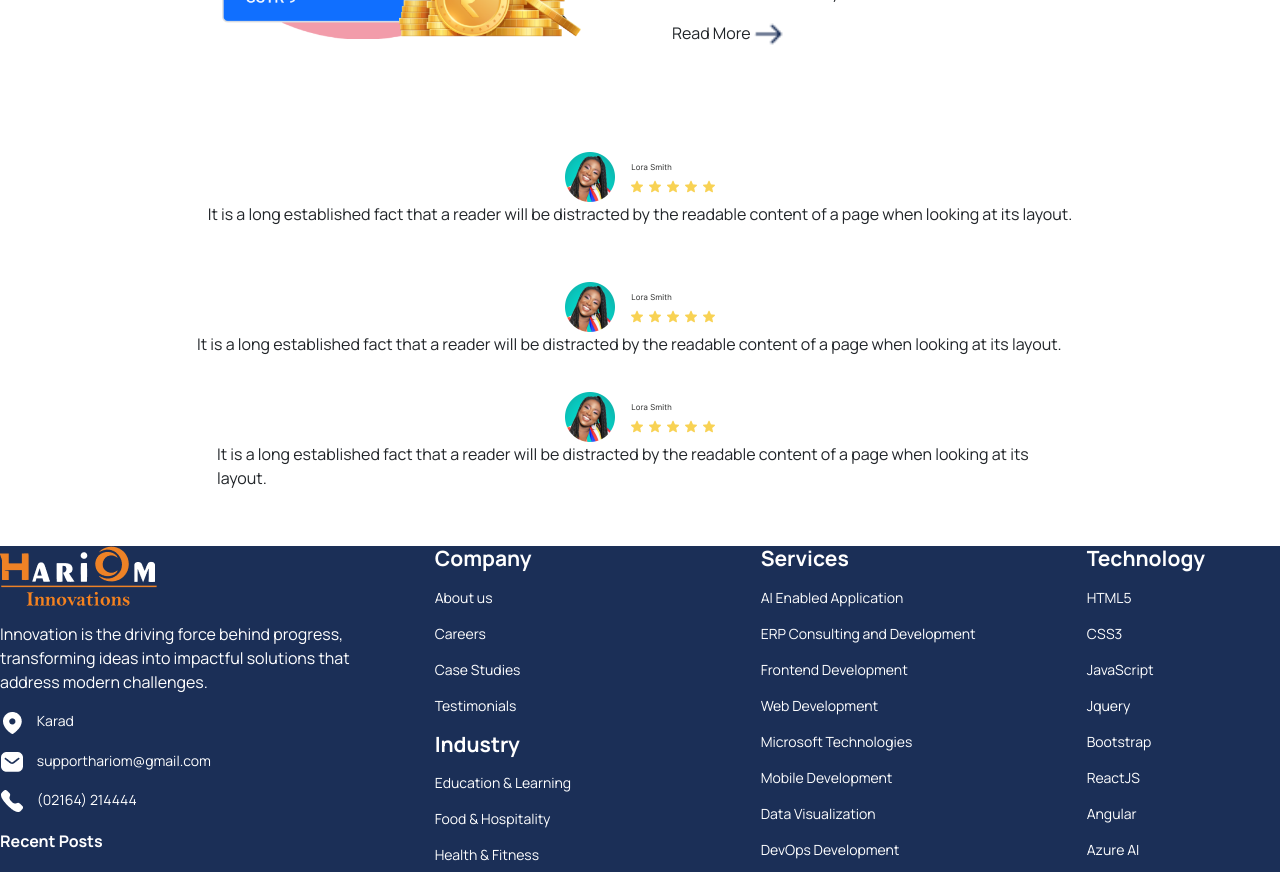
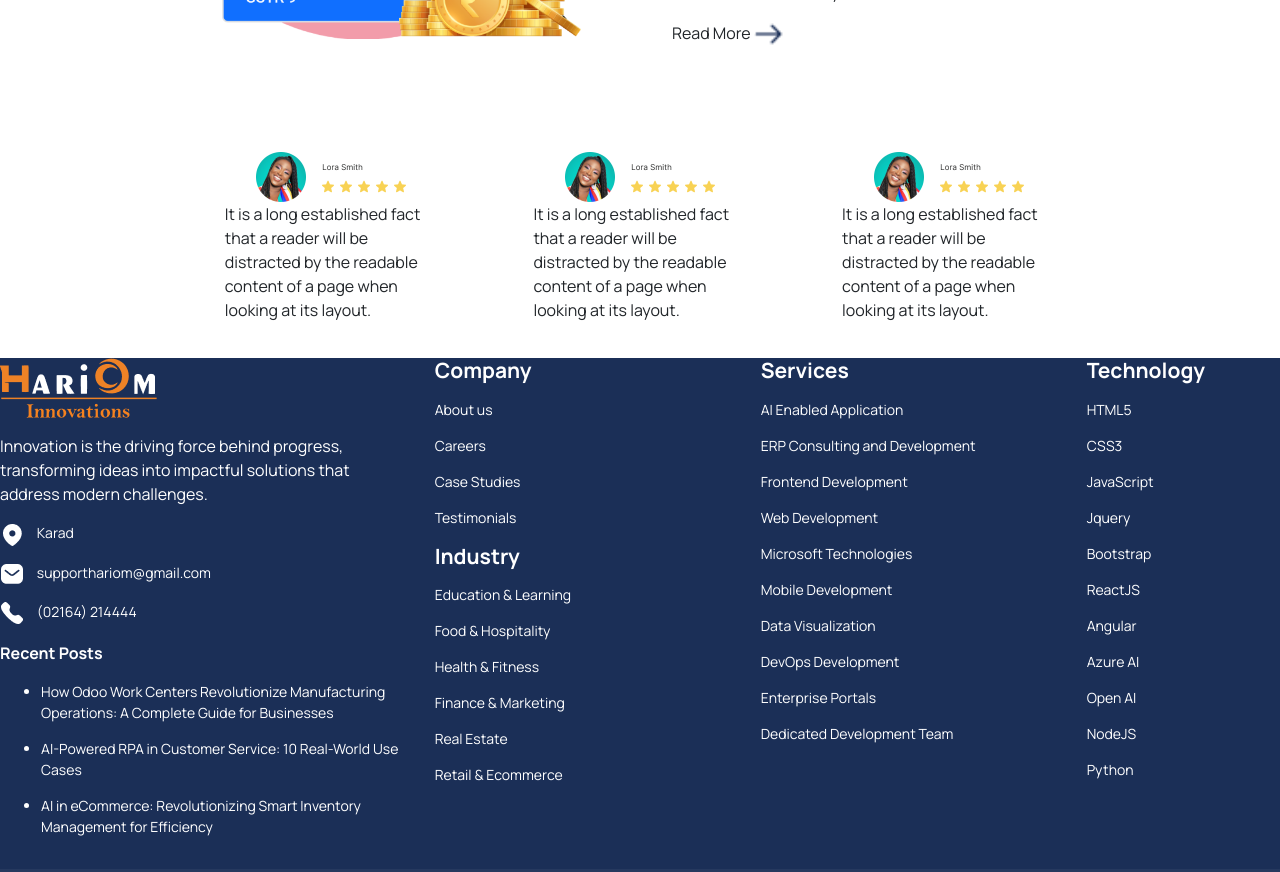
Before and after one commit to GeetaFullstackdeveloper/MERN-full-stack-developer, a React (Create React App) app in the folder ReactJs/trail_project/: page /services in a window 1280 px wide. Shown: the part 1840-2712 px from the top of the page. Built offline with nearby package versions, Linux system fonts and the light colour scheme.

Commit message:
Props implenation in last div of production page

```diff
--- /dev/null
+++ b/ReactJs/trail_project/src/Components/productlist.jsx
@@ -0,0 +1,25 @@
+import React from 'react';
+import framelast from "./../images/Frame 39.png"
+
+const ProductList = ({ products }) => {
+  return (
+    <div className="row">
+      <div className="col-md-1 d-flex align-items-center justify-content-center">
+        {/* This column can be used for spacing or other content */}
+      </div>
+
+      <div className="col-md-10 d-flex flex-column align-items-center justify-content-between">
+        {products.map((product, index) => (
+          <div key={index} className="item-product-last-1">
+            <img src={product.image} alt="bullet" className="image" />
+            <div className="description-product-last-1">
+              <p>{product.description}</p>
+            </div>
+          </div>
+        ))}
+      </div>
+    </div>
+  );
+};
+
+export default ProductList;
--- a/ReactJs/trail_project/src/pages/Productpage.jsx
+++ b/ReactJs/trail_project/src/pages/Productpage.jsx
@@ -13,9 +13,19 @@ import lastimage from "./../images/product-page-footer.png";
 import readMore from "./../images/arrow-product-page.png";
 import frame from "./../images/Frame.png"
 import framelast from "./../images/Frame 39.png"
+import ProductList from '../Components/productlist';
 
 
 const Productpage = () => {
+    // props declaration
+    const products = [
+        {
+
+          image: framelast, // Replace with actual image paths
+          description: 'It is a long established fact that a reader will be distracted by the readable content of a page when looking at its layout.'
+        }
+        ];
+
   return (
     <div>
       <div className="container">
@@ -159,38 +169,21 @@ const Productpage = () => {
 <br />
 <br />
 {/* --------------------------last div-------------------------------- */}
+
+
 <div className="container">
   <div className="row">
     <div className='col-md-1 d-flex align-items-center justify-content-center'>
 
     </div>
+    {/* props implemted */}
 
-    <div className='col-md-10 d-flex flex-column align-items-center justify-content-between'>
-      <div className="item-product-last-1 ">
-
-        <img src={framelast} alt="bullet" className="image" />
-        <div className="description-product-last-1">
-
-          <p>It is a long established fact that a reader will be distracted by the readable content of a page when looking at its layout.</p>
-
-        </div>
-      </div>
-      <div className="item-product-last-1">
-        <img src={framelast} alt="bullet" className="image" />
-        <div className="description-product-last-1">
-
-          <p>It is a long established fact that a reader will be distracted by the readable content of a page when looking at its layout.</p>
-
-        </div>
-        <div className="item-product-last-1">
-        <img src={framelast} alt="bullet" className="image" />
-        <div className="description-product-last-1">
-
-          <p>It is a long established fact that a reader will be distracted by the readable content of a page when looking at its layout.</p>
-
-        </div>
-      </div>
-      </div>
+    <div className='col-md-10 d-flex flex-row align-items-center justify-content-between'>
+    {/* <div className="container d-flex"> */}
+      <ProductList products={products} />
+      <ProductList products={products} />
+      <ProductList products={products} />
+    {/* </div> */}
     </div>
     <div className='col-md-1 d-flex align-items-center justify-content-center'>
 
```
